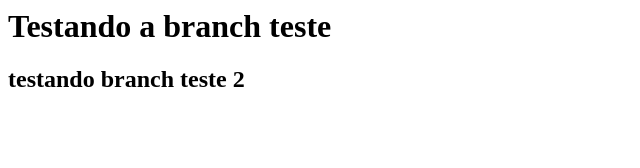
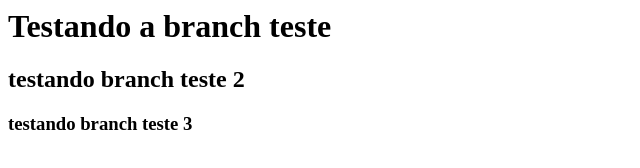
Before and after one commit to christianmbaptista95/Projeto_Search_Beers_teste, a plain HTML site: page index.html in a window 1280 px wide. Shown: the whole page, without its empty margins (0-640 px from the left). Drawn offline with Linux system fonts and the light colour scheme.

Commit message:
commit 4 branch-testar

```diff
--- a/index.html
+++ b/index.html
@@ -4,6 +4,8 @@
 
     <h2>testando branch teste 2</h2>
 
+    <h3>testando branch teste 3</h3>
+
 
 
 </html>
```
